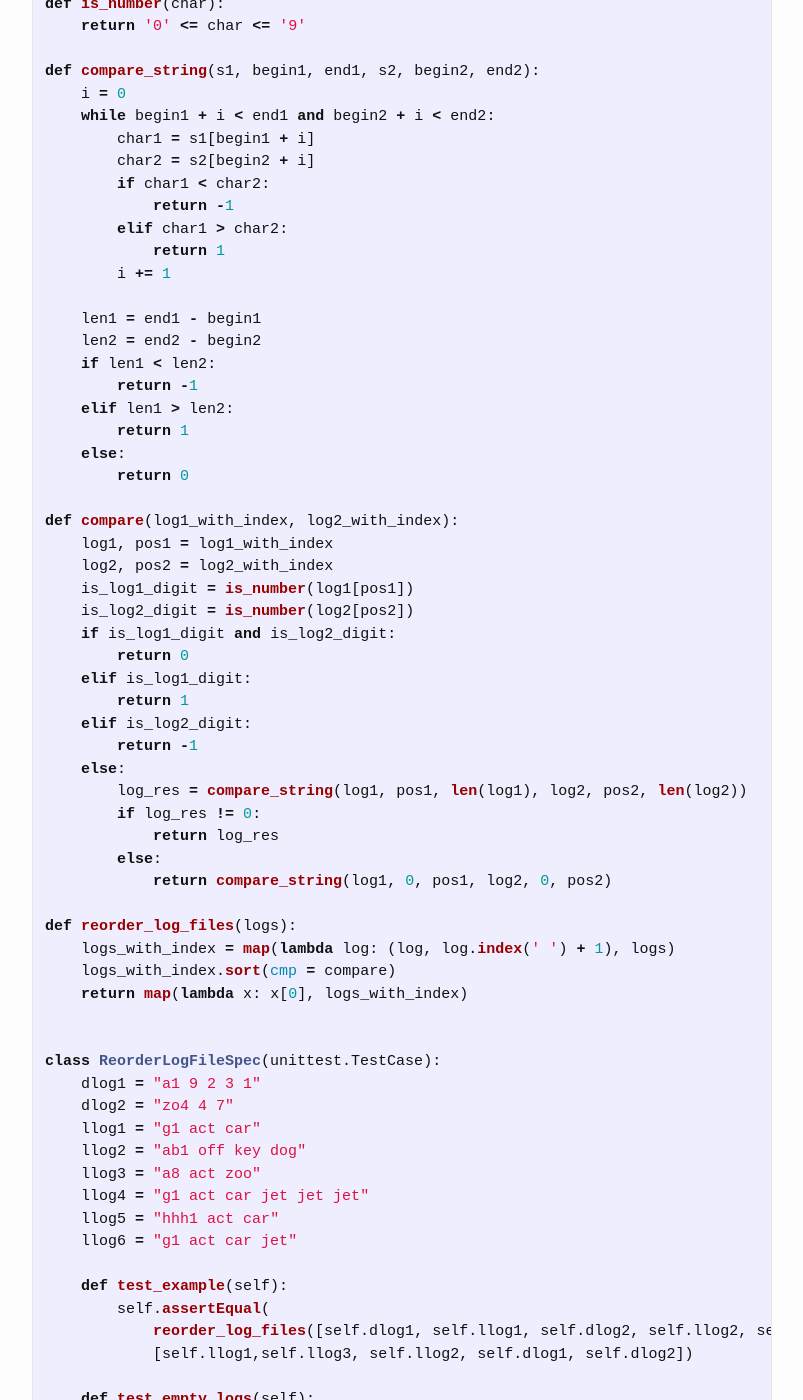
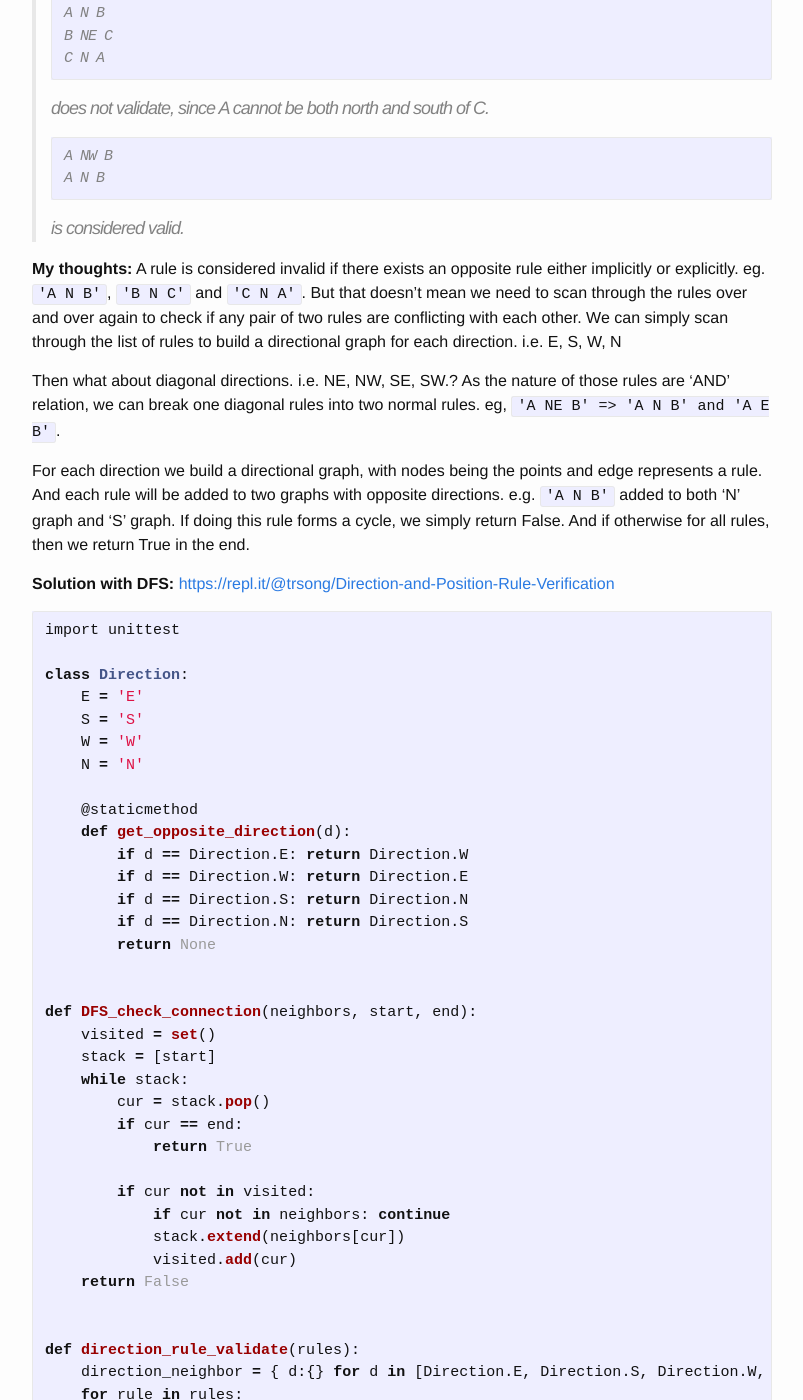
Before and after one commit to trsong/trsong.github.io, a Jekyll site: the page built from _posts/2019-08-01-DailyQuestionsAug.md, in a window 1280 px wide and 1400 px high, scrolled down 2593 px. Shown: the whole window, without its empty margins (238-1041 px from the left). Built offline with Jekyll 4.4.1, drawn with Linux system fonts in a browser that asks for light colours; some of the changed text lies outside the part shown.

````diff
--- a/_posts/2019-08-01-DailyQuestionsAug.md
+++ b/_posts/2019-08-01-DailyQuestionsAug.md
@@ -13,6 +13,42 @@ categories: Python/Java
 ---
 
 **Python 2.7 Playground:** [https://repl.it/languages/python](https://repl.it/languages/python)
+
+
+### Sep 4, 2019 \[Hard\] Reverse Words Keep Delimiters
+---
+> **Question:** Given a string and a set of delimiters, reverse the words in the string while maintaining the relative order of the delimiters. For example, given "hello/world:here", return "here/world:hello"
+>
+> Follow-up: Does your solution work for the following cases: "hello/world:here/", "hello//world:here"
+
+### Similar Question: LC 151 \[Medium\] Reverse Words in a String
+---
+> **Question:** Given an input string, reverse the string word by word.
+>
+> Note:
+>
+> - A word is defined as a sequence of non-space characters.
+> - Input string may contain leading or trailing spaces. However, your reversed string should not contain leading or trailing spaces.
+> - You need to reduce multiple spaces between two words to a single space in the reversed string.
+**Example 1:**
+```py
+Input: "the sky is blue"
+Output: "blue is sky the"
+```
+
+**Example 2:**
+```py
+Input: "  hello world!  "
+Output: "world! hello"
+Explanation: Your reversed string should not contain leading or trailing spaces.
+```
+
+**Example 3:**
+```py
+Input: "a good   example"
+Output: "example good a"
+Explanation: You need to reduce multiple spaces between two words to a single space in the reversed string.
+```
 
 ### Sep 3, 2019 \[Medium\] Direction and Position Rule Verification
 ---
@@ -44,6 +80,113 @@ categories: Python/Java
 > ```
 >
 > is considered valid.
+
+**My thoughts:** A rule is considered invalid if there exists an opposite rule either implicitly or explicitly. eg. `'A N B'`, `'B N C'` and `'C N A'`. But that doesn't mean we need to scan through the rules over and over again to check if any pair of two rules are conflicting with each other. We can simply scan through the list of rules to build a directional graph for each direction. i.e. E, S, W, N
+
+Then what about diagonal directions. i.e. NE, NW, SE, SW.? As the nature of those rules are 'AND' relation, we can break one diagonal rules into two normal rules. eg, `'A NE B' => 'A N B' and 'A E B'`.
+
+For each direction we build a directional graph, with nodes being the points and edge represents a rule. And each rule will be added to two graphs with opposite directions. e.g. `'A N B'` added to both 'N' graph and 'S' graph. If doing this rule forms a cycle, we simply return False. And if otherwise for all rules, then we return True in the end.
+
+**Solution with DFS:** [https://repl.it/@trsong/Direction-and-Position-Rule-Verification](https://repl.it/@trsong/Direction-and-Position-Rule-Verification)
+```py
+import unittest
+
+class Direction:
+    E = 'E'
+    S = 'S'
+    W = 'W'
+    N = 'N'
+
+    @staticmethod
+    def get_opposite_direction(d):
+        if d == Direction.E: return Direction.W
+        if d == Direction.W: return Direction.E
+        if d == Direction.S: return Direction.N
+        if d == Direction.N: return Direction.S
+        return None
+
+
+def DFS_check_connection(neighbors, start, end):
+    visited = set()
+    stack = [start]
+    while stack:
+        cur = stack.pop()
+        if cur == end:
+            return True
+
+        if cur not in visited:
+            if cur not in neighbors: continue
+            stack.extend(neighbors[cur])
+            visited.add(cur)
+    return False
+
+
+def direction_rule_validate(rules):
+    direction_neighbor = { d:{} for d in [Direction.E, Direction.S, Direction.W, Direction.N] }
+    for rule in rules:
+        p1, directions, p2 = rule.split(' ')
+        for d in directions:
+            neighbors = direction_neighbor[d]
+            # Before add edge (p1, p2), check connection between (p2, p1) to detect cycle
+            if DFS_check_connection(neighbors, p2, p1):
+                return False
+
+            if p1 not in neighbors:
+                neighbors[p1] = []
+            neighbors[p1].append(p2)
+
+            opposite_neighbor = direction_neighbor[Direction.get_opposite_direction(d)]
+            if p2 not in opposite_neighbor:
+                opposite_neighbor[p2] = []
+            opposite_neighbor[p2].append(p1)
+    return True
+
+
+class DirectionRuleValidationSpec(unittest.TestCase):
+    def test_example1(self):
+        self.assertFalse(direction_rule_validate([
+            "A N B",
+            "B NE C",
+            "C N A"
+        ]))
+
+    def test_example2(self):
+        self.assertTrue(direction_rule_validate([
+            "A NW B",
+            "A N B"
+        ]))
+
+    def test_ambigious_rules(self):
+        self.assertTrue(direction_rule_validate([
+            "A SE B",
+            "C SE B",
+            "C SE A",
+            "A N C"
+        ]))
+
+    def test_conflict_diagonal_directions(self):
+        self.assertFalse(direction_rule_validate([
+            "B NW A",
+            "C SE A",
+            "C NE B"
+        ]))
+
+    def test_paralllel_rules(self):
+        self.assertTrue(direction_rule_validate([
+            "A N B",
+            "C N D",
+            "C E B",
+            "B W D",
+            "B S D",
+            "A N C",
+            "D N B",
+            "C E A"
+        ]))
+
+
+if __name__ == '__main__':
+    unittest.main(exit=False)
+```
 
 ### Sep 2, 2019 LC 937 \[Easy\] Reorder Log Files
 ---
````
